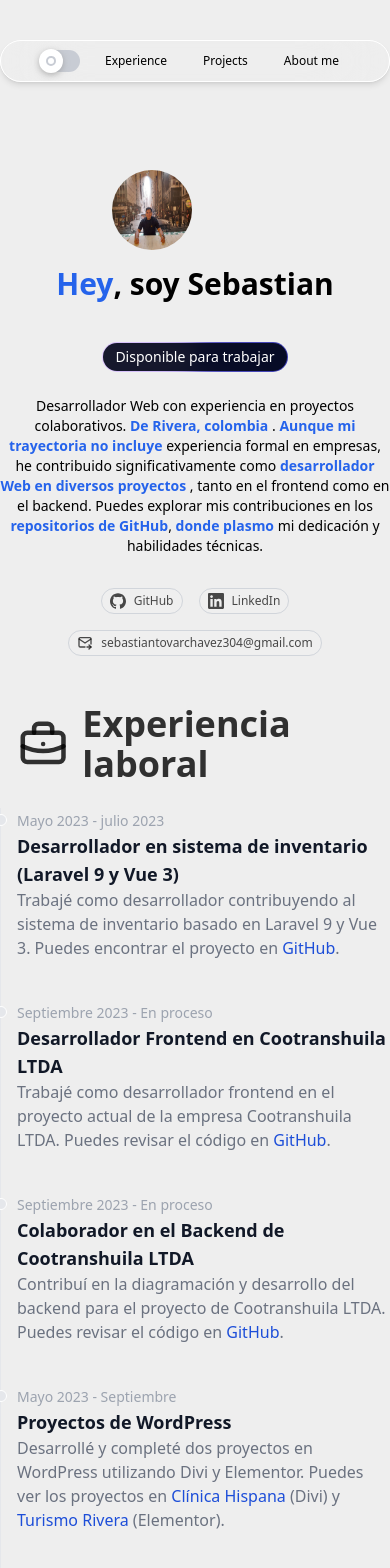
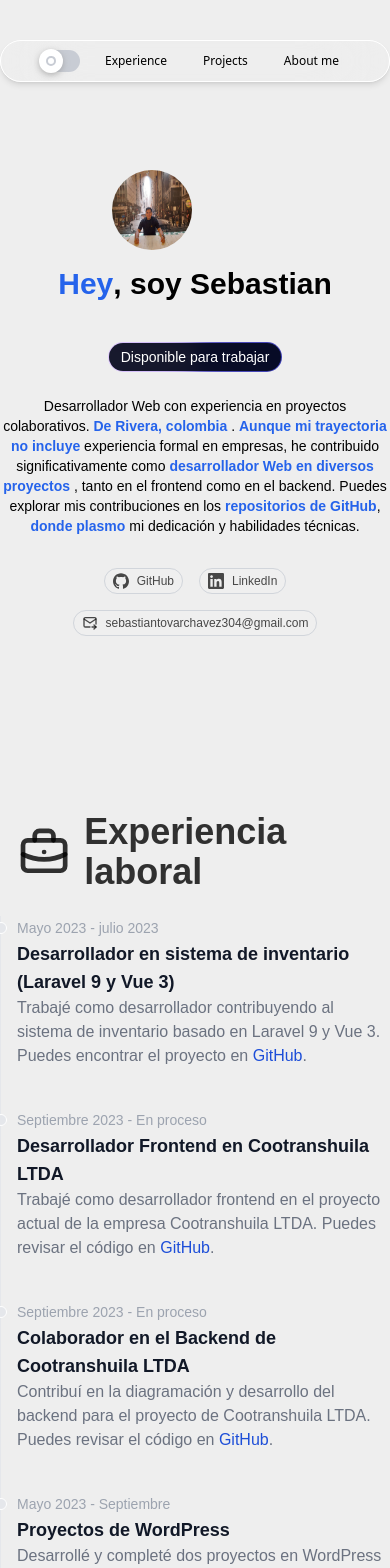
Before and after one commit to Jesus-Rojas/portafolio_sebbasDev, a Vue app: page / in a window 390 px wide. Shown: the top 1568 px of the page. Built offline with nearby package versions, Linux system fonts and the light colour scheme.

Commit message:
:art: make almost all the components responsive and add more styles

```diff
--- a/src/assets/style.css
+++ b/src/assets/style.css
@@ -2,13 +2,15 @@
 @import 'tailwindcss/components';
 @import 'tailwindcss/utilities';
 
+@import url('https://fonts.googleapis.com/css2?family=Mochiy+Pop+One&family=Poppins:wght@300;400;500;600;700&display=swap');
+
 
 html {
     background-color: #eeeeee;
+    font-family: 'poppins', sans-serif;
+  scroll-behavior: smooth;
+
 }
 html.dark{
     background-color: #0f172a;
 }
-html {
-  scroll-behavior: smooth;
-}
--- a/src/components/AboutMe.vue
+++ b/src/components/AboutMe.vue
@@ -1,14 +1,10 @@
 <template>
-  <section id="about-me" class="flex flex-col md:flex-row gap-8 justify-center items-center lg:w-[740px] mx-auto py-2 text-center text-black/80 dark:text-white/80 ">
+  <section id="about-me" class="flex flex-col md:flex-row gap-8 justify-center items-center lg:w-[740px] mx-auto py-36 text-center text-black/80 dark:text-white/80 ">
     <div class="[&>p]:mb-4 [&>p>span]:text-blue-600  [&>p>strong]:font-semibold text-pretty order-2 md:order-1 md:text-left ">
       <h2 class="text-xl sm:text-2xl md:text-4xl font-semibold mb-6 flex items-center text-center text-black/80 dark:text-white/80 px-4 md:px-0 transition hover:scale-110 flex-col sm:flex-row">
   <profile-check class="size-16 mb-2 sm:mr-2" />
   <span>Sobre Mi</span>
 </h2>
-
-
-
-
       <p>
 
         Me llamo Sebastián Tovar Chávez, soy estudiante de ingeniería en sistemas apasionado por la programación, desde los
--- a/src/components/Experience.vue
+++ b/src/components/Experience.vue
@@ -1,5 +1,5 @@
 <template>
-  <section id="experiencia" class="w-full lg:w-[740px] mx-auto py-30">
+  <section id="experiencia" class="w-full lg:w-[740px] mx-auto py-32">
 
     <h2 class="text-4xl sm:text-2xl md:text-4xl font-semibold mb-6 flex gap-x-3 items-center text-black/80 dark:text-white/80 px-4 md:px-0 transition hover:scale-110">
   <Briefcase class="size-16" />
--- a/src/components/Index.vue
+++ b/src/components/Index.vue
@@ -1,6 +1,6 @@
 <template>
   <main>
-    <section class="w-full lg:w-[740px] mx-auto py-12 md:py-20 lg:py-32 text-center">
+    <section class="w-full lg:w-[740px] mx-auto py-12 md:py-20 lg:py-20 text-center">
       <div class="px-28">
         <img class="rounded-full size-20 mb-4" src="/src/assets/img/sebas.jpg" alt="SebbasDEV logo" />
       </div>
@@ -31,12 +31,12 @@
           GitHub
         </SocialPillVue>
 
-        <SocialPillVue>
+        <SocialPillVue href="https://www.linkedin.com/in/sebbasdev/">
           <LinkedInVue class="size-4 md:size-6"></LinkedInVue>
           LinkedIn
         </SocialPillVue>
 
-        <SocialPillVue>
+        <SocialPillVue href="https://www.google.com/intl/es-419/gmail/about/">
           <MailVue class="size-4 md:size-6"></MailVue>
           sebastiantovarchavez304@gmail.com
         </SocialPillVue>
--- a/src/components/Projects.vue
+++ b/src/components/Projects.vue
@@ -1,5 +1,5 @@
 <template>
-  <section id="projects" class="w-full lg:w-[740px] mx-auto py-36">
+  <section id="projects" class="w-full lg:w-[740px] mx-auto py-26">
     <h2
       class="text-4xl sm:text-2xl md:text-4xl font-semibold mb-6 flex gap-x-3 items-center text-black/80 dark:text-white/80 px-4 md:px-0 transition hover:scale-110">
       <Code class="size-16" />
@@ -136,7 +136,6 @@ export default {
 
 <style>
 .card {
-  font-family: cursive;
   position: relative;
   width: 350px;
   aspect-ratio: 16/9;
```
